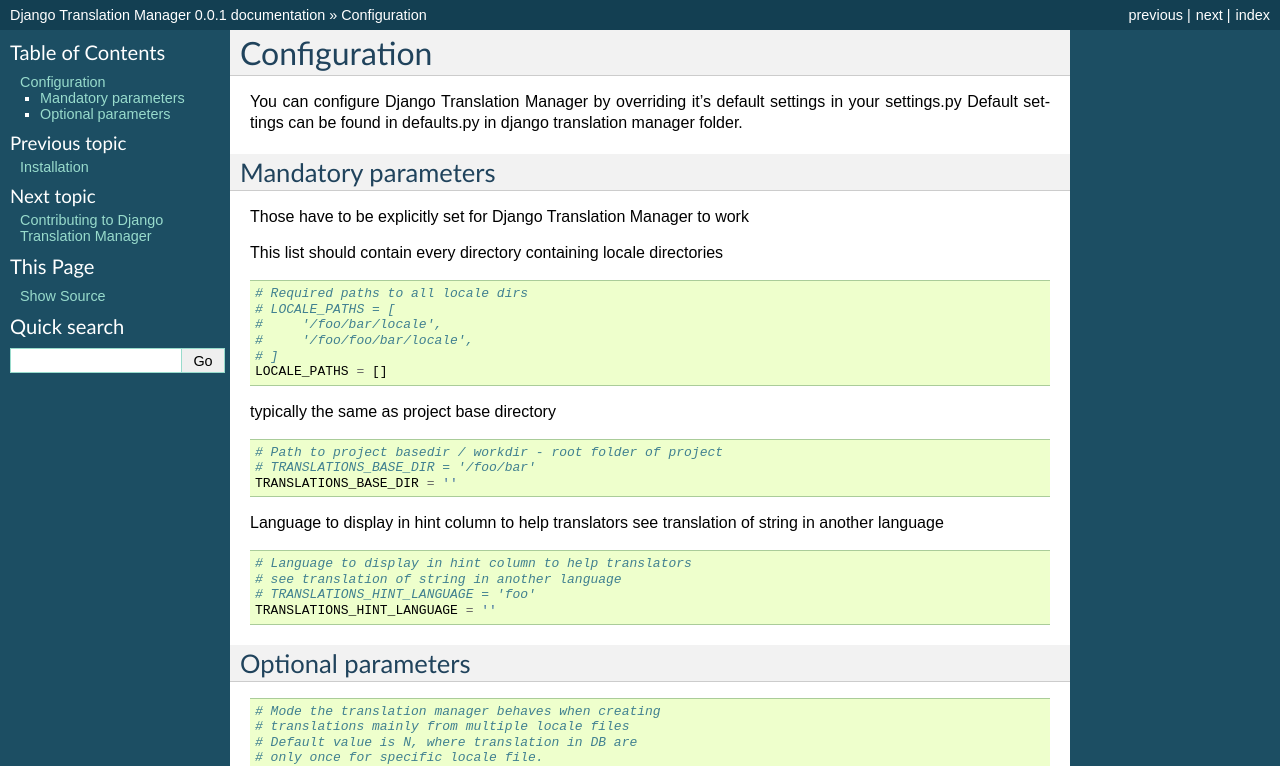
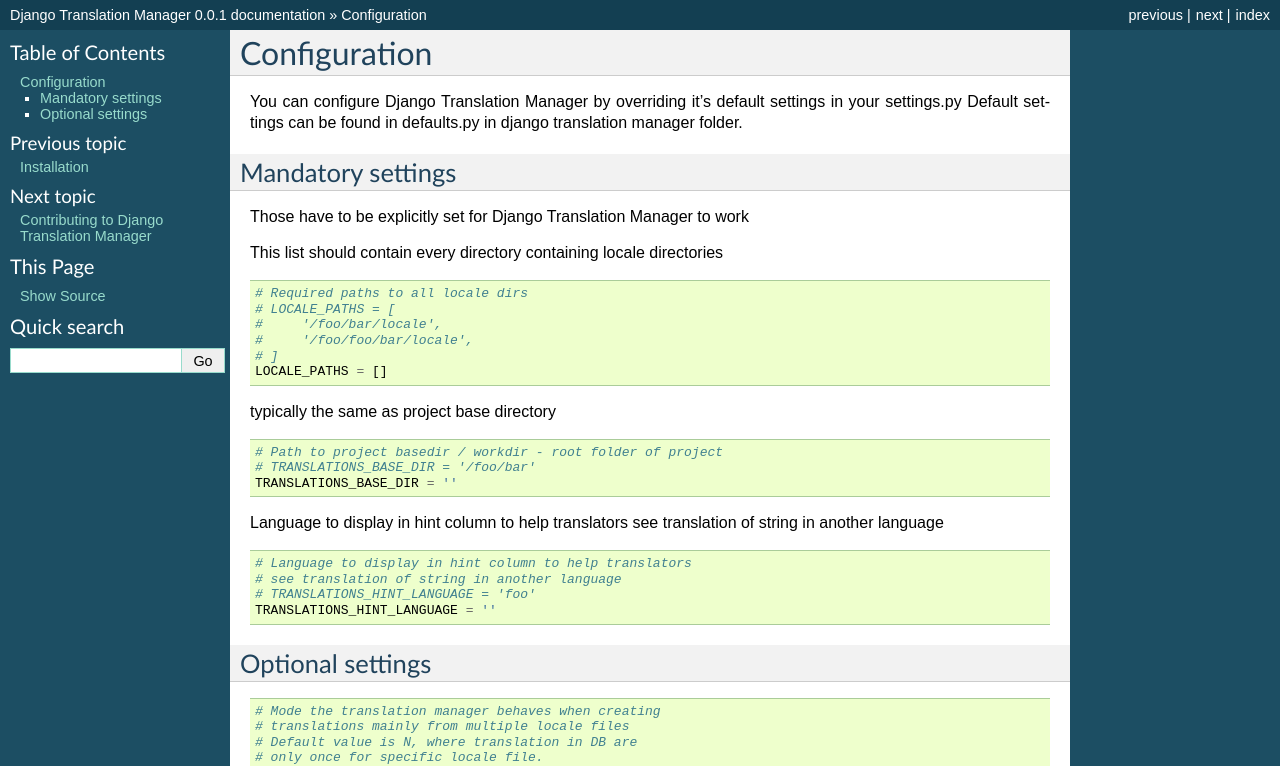
Before and after one commit to COEXCZ/django-translation-manager, a Sphinx documentation site: the page built from docs/configuration.rst, in a window 1280 px wide. Shown: the top 766 px of the page. Built offline with Sphinx 7.4.7, drawn with Linux system fonts in a browser that asks for light colours; pages that are not in the unit, such as notebooks, are missing from menus.

Commit message:
changed parameters to setting

```diff
--- a/docs/configuration.rst
+++ b/docs/configuration.rst
@@ -7,8 +7,8 @@
 Default settings can be found in defaults.py in django translation manager folder.
 
 
-Mandatory parameters
---------------------
+Mandatory settings
+------------------
 
 Those have to be explicitly set for Django Translation Manager to work
 
@@ -41,8 +41,8 @@
     TRANSLATIONS_HINT_LANGUAGE = ''
 
 
-Optional parameters
--------------------
+Optional settings
+-----------------
 
 
 .. code-block:: python
```
